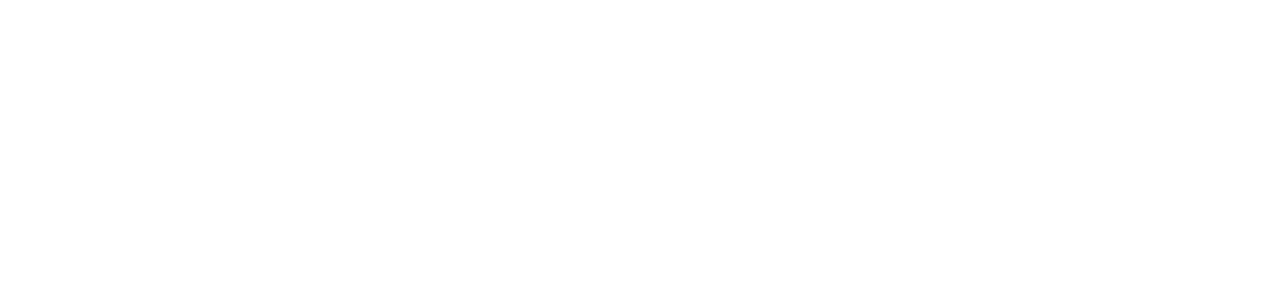
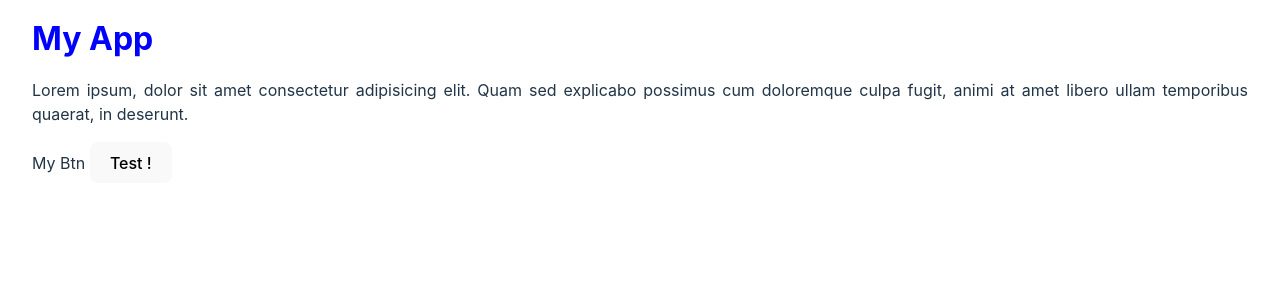
Before and after one commit to GrCOTE7/vue-vite, a Vue app: page / in a window 1280 px wide. Shown: the top 300 px of the page. Built offline with nearby package versions, Linux system fonts and the light colour scheme.

Commit message:
Feat: Simple component

```diff
--- a/src/App.vue
+++ b/src/App.vue
@@ -1,10 +1,22 @@
-<script setup>
+<script setup lang="ts">
+
+import CustomBtn from './components/CustomBtn.vue'
+
+const title = "My App";
+
 </script>
 
 <template>
 
 	<div class="app">
+		<h1 class="blue">{{ title }}</h1>
+		<p class="justify">
+			Lorem ipsum, dolor sit amet consectetur adipisicing elit. Quam sed
+			explicabo possimus cum doloremque culpa fugit, animi at amet libero ullam
+			temporibus quaerat, in deserunt.
+		</p>
 
+		<CustomBtn actionBtn = "Test !"/>
 	</div>
 
 </template>
--- /dev/null
+++ b/src/components/CustomBtn.vue
@@ -0,0 +1,12 @@
+<script setup>
+defineProps({
+	actionBtn: String,
+});
+</script>
+
+<template>
+	My Btn
+	<button @click="console.log('Yes !')">
+		{{ actionBtn ?? 'ooo' }}
+	</button>
+</template>
--- a/src/main.js
+++ b/src/main.js
@@ -1,5 +1,5 @@
 import { createApp } from 'vue'
-import './style.css'
+import './style.min.css'
 import App from './App.vue'
 
 createApp(App).mount('#app')
--- /dev/null
+++ b/src/main.min.js
@@ -0,0 +1,2 @@
+import{createApp}from"vue";import"./style.min.css";import App from"./App.vue";createApp(App).mount("#app");
+//# sourceMappingURL=main.min.js.map
--- a/src/style.css
+++ b/src/style.css
@@ -31,7 +31,7 @@
 }
 
 h1 {
-  font-size: 3.2em;
+  font-size: 2em;
   line-height: 1.1;
 }
 
@@ -65,6 +65,10 @@
   margin: 0 auto;
 }
 
+.justify  {
+  text-align: justify;
+}
+
 .red {
   color:red;
 }
--- a/src/style.min.css
+++ b/src/style.min.css
@@ -1,2 +1,2 @@
-:root{font-family:Inter,system-ui,Avenir,Helvetica,Arial,sans-serif;line-height:1.5;font-weight:400;color-scheme:light dark;color:rgba(255,255,255,.87);background-color:#242424;font-synthesis:none;text-rendering:optimizeLegibility;-webkit-font-smoothing:antialiased;-moz-osx-font-smoothing:grayscale;-webkit-text-size-adjust:100%}a{font-weight:500;color:#646cff;text-decoration:inherit}a:hover{color:#535bf2}body{margin:0;display:flex;min-width:320px;min-height:100vh}h1{font-size:3.2em;line-height:1.1}button{border-radius:8px;border:1px solid transparent;padding:.6em 1.2em;font-size:1em;font-weight:500;font-family:inherit;background-color:#1a1a1a;cursor:pointer;transition:border-color .25s}button:hover{border-color:#646cff}button:focus,button:focus-visible{outline:4px auto -webkit-focus-ring-color}#app{max-width:1280px;width:100%;padding:0 2rem}.card{text-align:center;padding:0 2em;margin:0 auto}.red{color:red}.blue{color:#00f}@media (prefers-color-scheme:light){:root{color:#213547;background-color:#fff}a:hover{color:#747bff}button{background-color:#f9f9f9}}
+:root{font-family:Inter,system-ui,Avenir,Helvetica,Arial,sans-serif;line-height:1.5;font-weight:400;color-scheme:light dark;color:rgba(255,255,255,.87);background-color:#242424;font-synthesis:none;text-rendering:optimizeLegibility;-webkit-font-smoothing:antialiased;-moz-osx-font-smoothing:grayscale;-webkit-text-size-adjust:100%}a{font-weight:500;color:#646cff;text-decoration:inherit}a:hover{color:#535bf2}body{margin:0;display:flex;min-width:320px;min-height:100vh}h1{font-size:2em;line-height:1.1}button{border-radius:8px;border:1px solid transparent;padding:.6em 1.2em;font-size:1em;font-weight:500;font-family:inherit;background-color:#1a1a1a;cursor:pointer;transition:border-color .25s}button:hover{border-color:#646cff}button:focus,button:focus-visible{outline:4px auto -webkit-focus-ring-color}#app{max-width:1280px;width:100%;padding:0 2rem}.card{text-align:center;padding:0 2em;margin:0 auto}.justify{text-align:justify}.red{color:red}.blue{color:#00f}@media (prefers-color-scheme:light){:root{color:#213547;background-color:#fff}a:hover{color:#747bff}button{background-color:#f9f9f9}}
 /*# sourceMappingURL=style.min.css.map */
```
Also changed, not shown: 2 other files (tests, documents, lock files or other folders).
